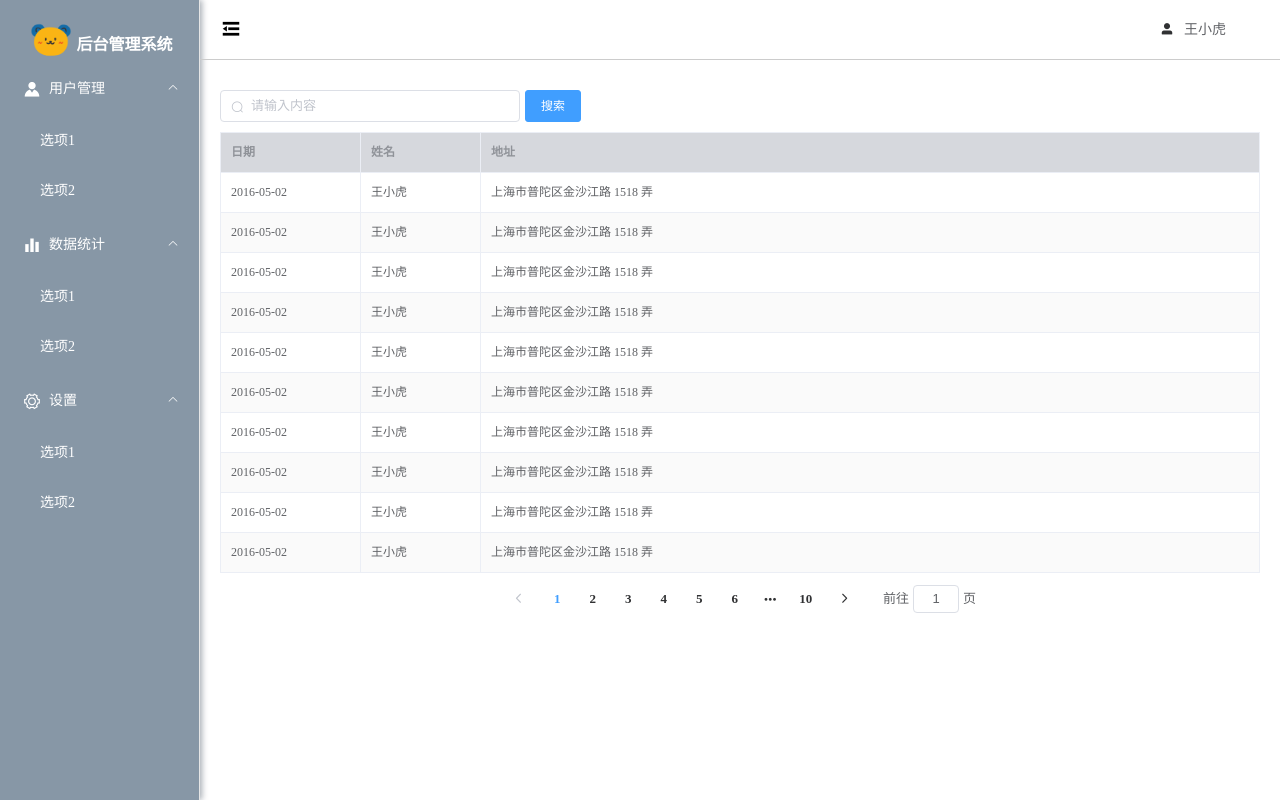
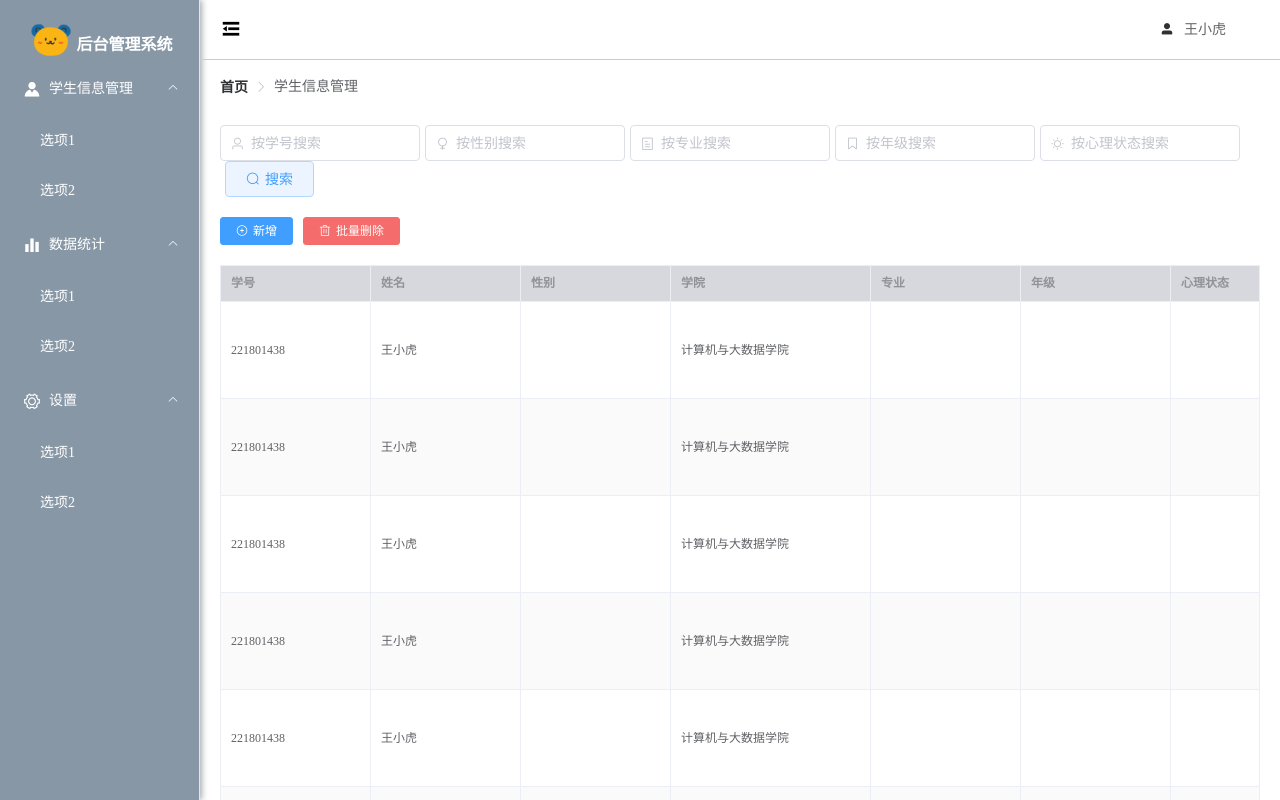
Before and after one commit to Chutiiing/web_MentalHealthSystem, a Vue app: page / in a window 1280 px wide. Built offline with nearby package versions, Linux system fonts and the light colour scheme.

Commit message:
版本4
前端主题界面搭建完成

```diff
--- a/src/main.js
+++ b/src/main.js
@@ -7,7 +7,7 @@ import './assets/global.css'
 
 Vue.config.productionTip = false
 
-Vue.use(ElementUI,{size:"small"});
+Vue.use(ElementUI,{size:"mini"});
 
 new Vue({
   router,
--- a/src/views/HomeView.vue
+++ b/src/views/HomeView.vue
@@ -18,7 +18,7 @@
           <el-submenu index="1">
             <template slot="title">
               <i class="el-icon-s-custom" style="color:#fff"></i>
-              <span>用户管理</span>
+              <span>学生信息管理</span>
             </template>
             <el-menu-item index="1-1">选项1</el-menu-item>
             <el-menu-item index="1-2">选项2</el-menu-item>
@@ -64,22 +64,70 @@
 
         <!-- 表格主体部分 -->
         <el-main>
+          <!-- 页签 -->
+          <div style="margin-bottom:30px">
+            <el-breadcrumb separator-class="el-icon-arrow-right">
+              <el-breadcrumb-item :to="{ path: '/' }">首页</el-breadcrumb-item>
+              <el-breadcrumb-item>学生信息管理</el-breadcrumb-item>
+            </el-breadcrumb>
+          </div>
           <!-- 表格搜索框 -->
-          <div style="padding:10px 0">
-            <el-input style="width:300px;"
-                      placeholder="请输入内容"
-                      prefix-icon="el-icon-search">
+          <div style="margin:10px 0; text-align:left">
+            <el-input style="width:200px; margin-right:5px;"
+                      placeholder="按学号搜索"
+                      prefix-icon="el-icon-user"
+                      size="medium">
             </el-input>
-            <el-button style="margin-left:5px;" type="primary">搜索</el-button>
+            <el-input style="width:200px; margin-right:5px;"
+                      placeholder="按性别搜索"
+                      prefix-icon="el-icon-female"
+                      size="medium">
+            </el-input>
+            <el-input style="width:200px; margin-right:5px;"
+                      placeholder="按专业搜索"
+                      prefix-icon="el-icon-tickets"
+                      size="medium">
+            </el-input>
+            <el-input style="width:200px; margin-right:5px;"
+                      placeholder="按年级搜索"
+                      prefix-icon="el-icon-collection-tag"
+                      size="medium">
+            </el-input>
+            <el-input style="width:200px; margin-right:5px;"
+                      placeholder="按心理状态搜索"
+                      prefix-icon="el-icon-sunny"
+                      size="medium">
+            </el-input>
+            <el-button style="margin-left:5px;" type="primary" plain size="medium" icon="el-icon-search">搜索</el-button>
           </div>
+
+          <div style="margin:20px 0;text-align:left;">
+            <el-button type="primary"><i class="el-icon-circle-plus-outline" style="margin-right:5px;"></i>新增</el-button>
+            <el-button type="danger"><i class="el-icon-delete" style="margin-right:5px;"></i>批量删除</el-button>
+          </div>
+
           <el-table :data="tableData" border stripe :header-cell-style="{background:'rgb(214 216 221)'}">
             <!-- 表格内容 -->
-            <el-table-column prop="date" label="日期" width="140">
+            <el-table-column prop="date" label="学号" width="150">
             </el-table-column>
-            <el-table-column prop="name" label="姓名" width="120">
+            <el-table-column prop="name" label="姓名" width="150">
             </el-table-column>
-            <el-table-column prop="address" label="地址">
+            <el-table-column prop="sex" label="性别" width="150">
             </el-table-column>
+            <el-table-column prop="acdamic" label="学院" width="200">
+            </el-table-column>
+            <el-table-column prop="major" label="专业" width="150">
+            </el-table-column>
+            <el-table-column prop="grade" label="年级" width="150">
+            </el-table-column>
+            <el-table-column prop="state" label="心理状态" width="160">
+            </el-table-column>
+            <el-table-column label="操作">
+              <el-button type="primary" icon="el-icon-edit" circle></el-button>
+              <el-button type="warning" icon="el-icon-star-off" circle></el-button>
+              <el-button type="danger" icon="el-icon-delete" circle></el-button>
+            </el-table-column>
+
           </el-table>
           <!-- 分页功能 -->
           <div style="padding:10px 0; text-align:center;">
@@ -108,12 +156,12 @@ export default {
   },
   data() {
       const item = {
-        date: '2016-05-02',
+        date: '221801438',
         name: '王小虎',
-        address: '上海市普陀区金沙江路 1518 弄'
+        acdamic: '计算机与大数据学院'
       };
       return {
-        tableData: Array(10).fill(item),
+        tableData: Array(12).fill(item),
         collapseBtnClass:'el-icon-s-fold',    //收缩按钮
         isCollapse:false,       //默认是展开的
         sideWidth:200,
```
